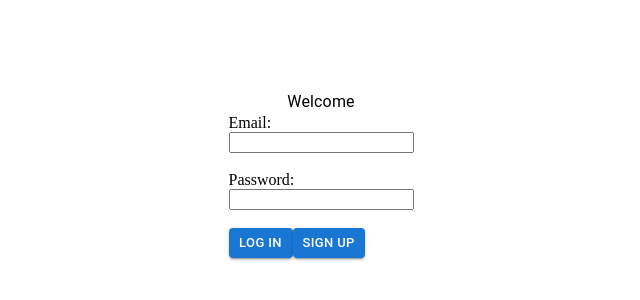
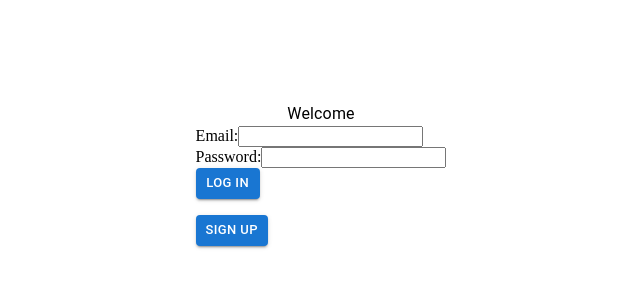
Before and after one commit to junem-smith/cs494_project4, a Next.js app: page /login in a window 1280 px wide. Shown: the part 234-534 px from the top of the page, without its empty margins (319-959 px from the left). Built offline with nearby package versions, Linux system fonts and the light colour scheme; no server answers.

Commit message:
Login Page Buttons Update

```diff
--- a/src/app/login/page.tsx
+++ b/src/app/login/page.tsx
@@ -10,24 +10,34 @@ export default function LoginPage() {
           alignItems="center"
           minHeight="100vh"
     >
+      <Grid display="inline-grid">
+        <Typography align="center">Welcome</Typography>
 
-      <Grid display='inline-grid' >
-        <Typography align="center">Welcome</Typography>
+        <form action={login}>
           <label htmlFor="email">Email:</label>
           <input id="email" name="email" type="email" required />
-        <br/>
+
+          <br />
+
           <label htmlFor="password">Password:</label>
           <input id="password" name="password" type="password" required />
 
-        <br/>
+          <br />
+
           <Box alignItems="center">
-          <Button variant="contained" size="small" onClick={() => { login }}>
+          <Button type="submit" variant="contained" size="small">
           Log in
           </Button>
-        <Button variant="contained" size="small" onClick={() => { signup }}>
+          </Box>
+        </form>
+
+        <form action={signup}>
+          <Box mt={2} alignItems="center">
+            <Button type="submit" variant="contained" size="small">
               Sign up
             </Button>
           </Box>
+        </form>
 
       </Grid>
     </Box>
```
Lines whose indentation alone changed are shown as unchanged.
